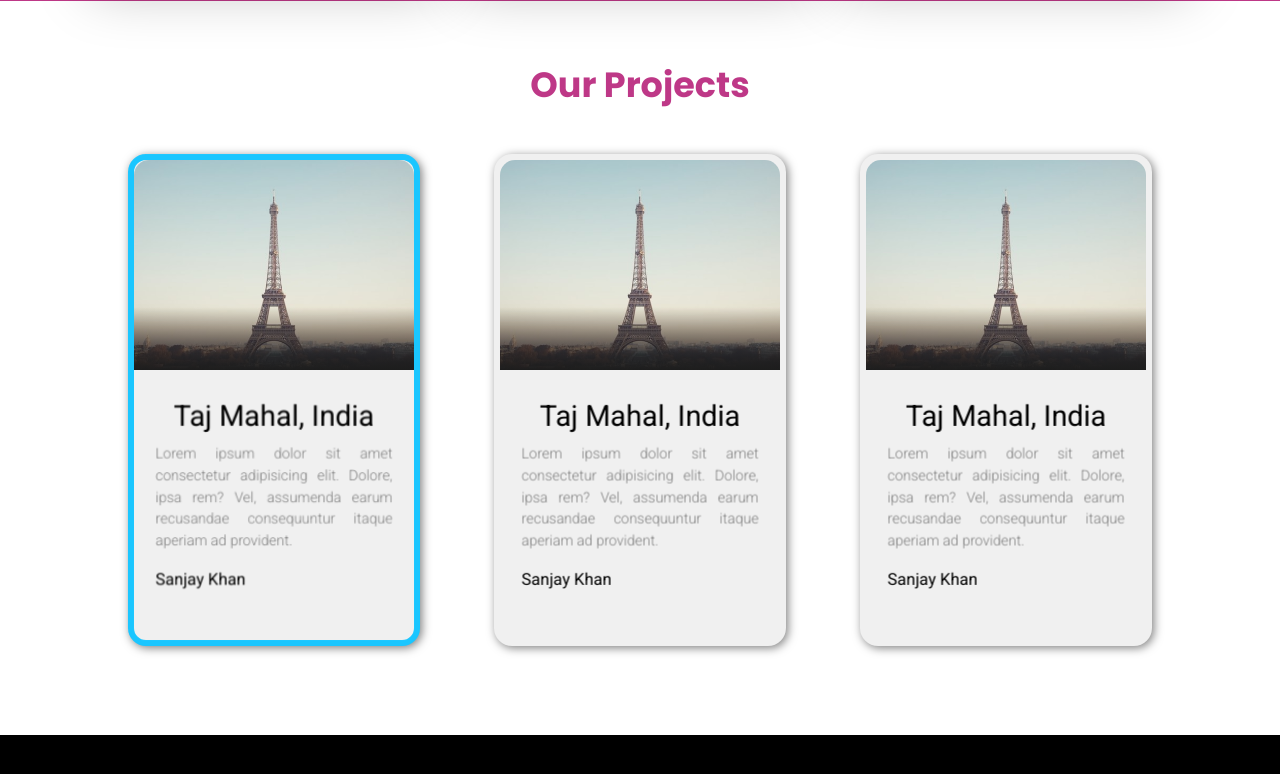
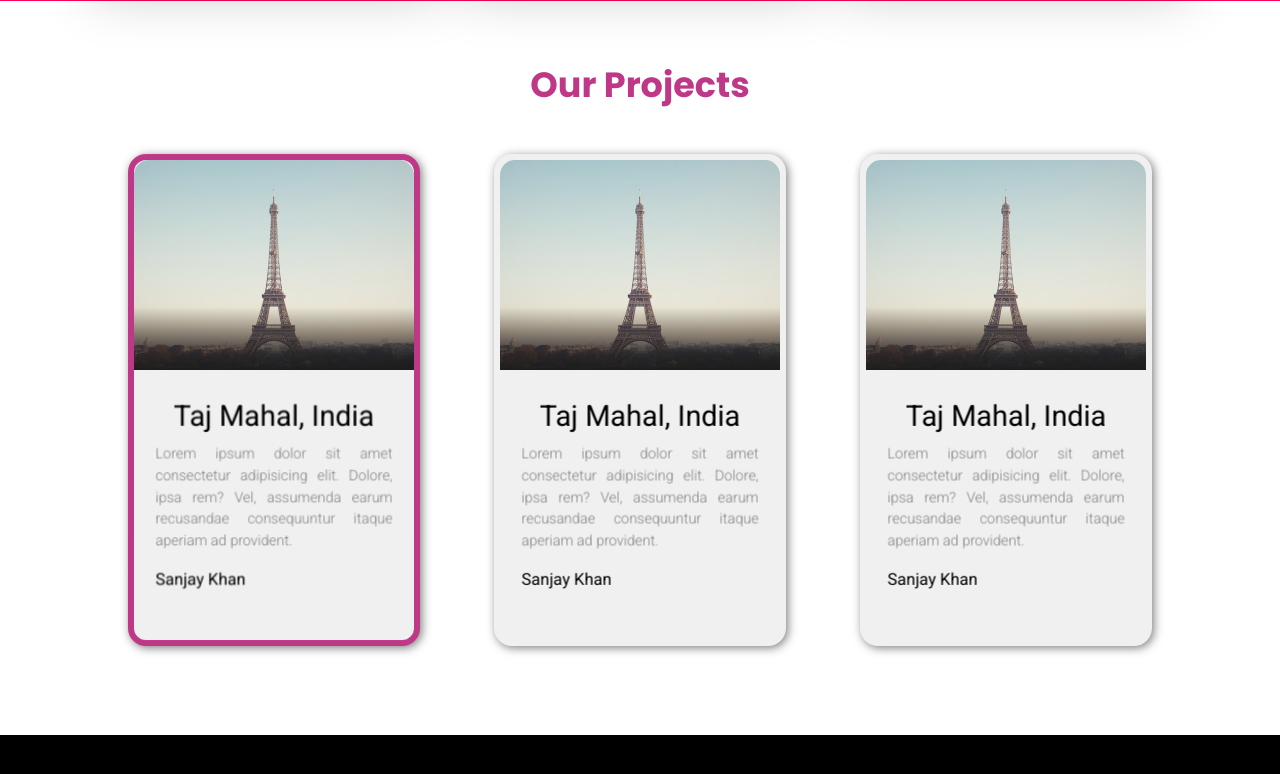
Before and after one commit to supratim531/ya-beta, a React (Create React App) app: page / in a window 1280 px wide. In both pictures the pointer is over the element 274 px from the left and 3831 px from the top of the page. Shown: the part 3431-4205 px from the top of the page. Built offline with nearby package versions, Linux system fonts and the light colour scheme.

Commit message:
supratim531: fix(HomePage): Changed the bg-color for Course section and Update the border color on hover

```diff
--- a/src/components/project/Project.module.css
+++ b/src/components/project/Project.module.css
@@ -16,7 +16,7 @@
   border: 6px solid transparent;
 
   &:hover {
-    border: 6px solid #1ac6ff;
+    border: 6px solid var(--bg-primary);
     transition: border 0.5s ease-in-out;
   }
 }
--- a/src/pages/home/HomePage.jsx
+++ b/src/pages/home/HomePage.jsx
@@ -23,7 +23,7 @@ const HomePage = (props) => {
         <Work />
       </div>
 
-      <div className="bg-primary">
+      <div className="bg-[#ff0055]">
         <Course />
       </div>
 
```
